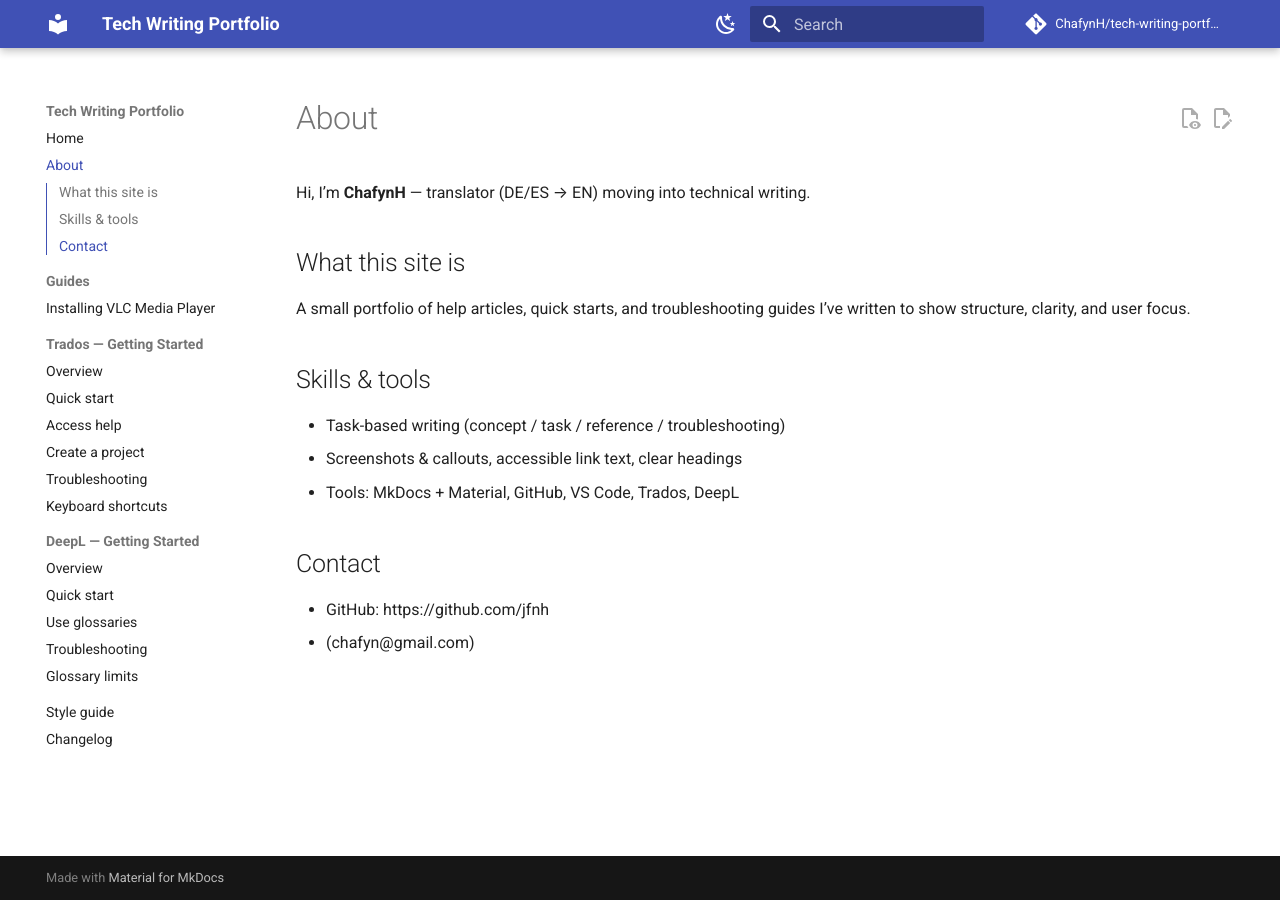
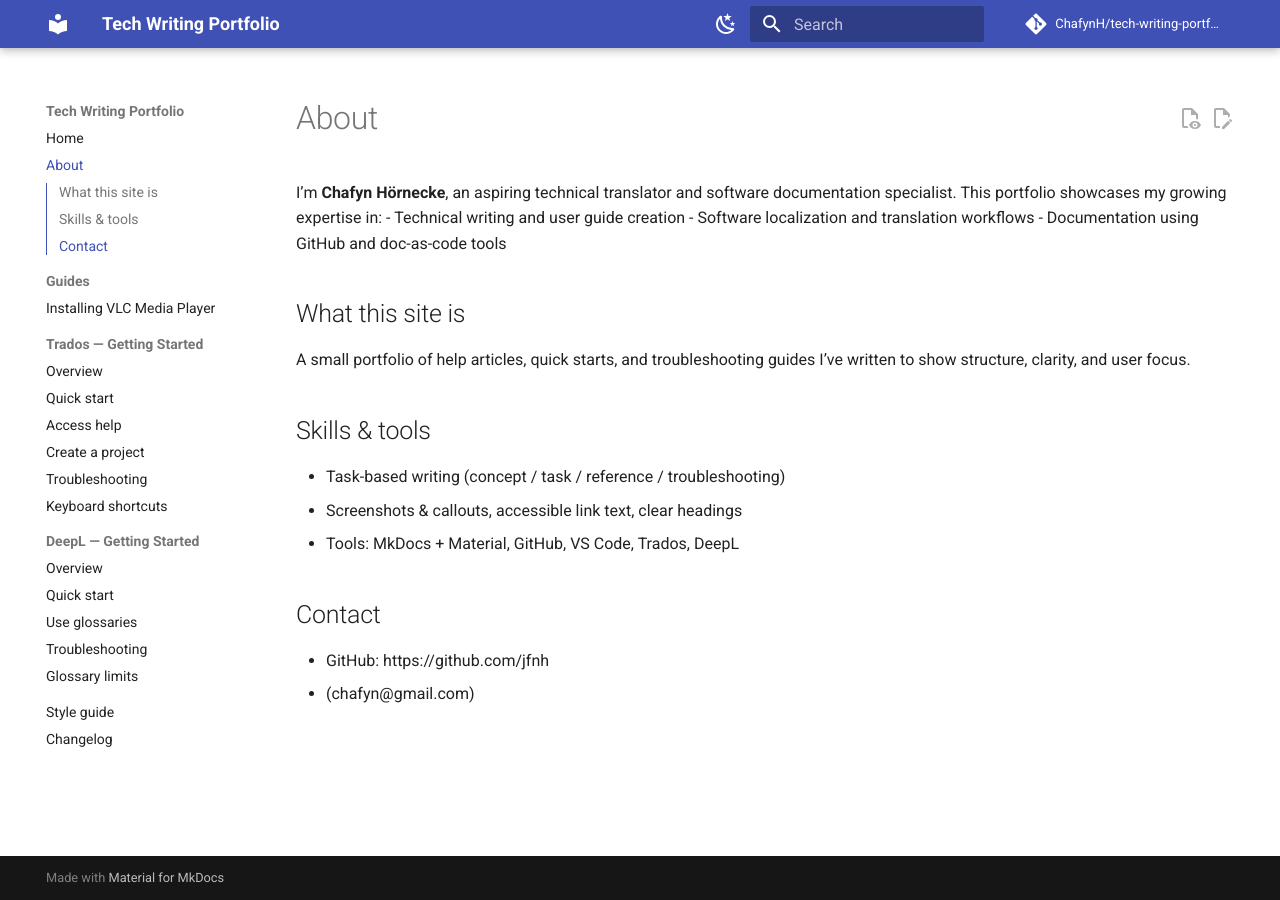
Before and after one commit to Chafyn/tech-writing-portfolio, an MkDocs documentation site: the page built from docs/about.md, in a window 1280 px wide. Built offline with MkDocs 1.6.1 and Material for MkDocs 9.7.7, drawn with Linux system fonts in a browser that asks for light colours; comment, search, counter and statistics services are not loaded.

Commit message:
Update about.md

```diff
--- a/docs/about.md
+++ b/docs/about.md
@@ -1,6 +1,10 @@
 # About
 
-Hi, I’m **ChafynH** — translator (DE/ES → EN) moving into technical writing.
+I’m **Chafyn Hörnecke**, an aspiring technical translator and software documentation specialist.
+This portfolio showcases my growing expertise in:
+- Technical writing and user guide creation
+- Software localization and translation workflows
+- Documentation using GitHub and doc-as-code tools
 
 ## What this site is
 A small portfolio of help articles, quick starts, and troubleshooting guides I’ve written to show structure, clarity, and user focus.
```
